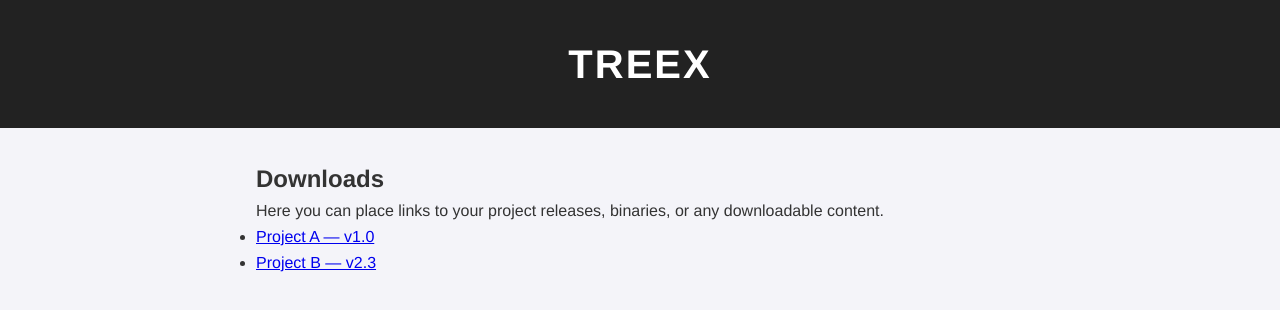
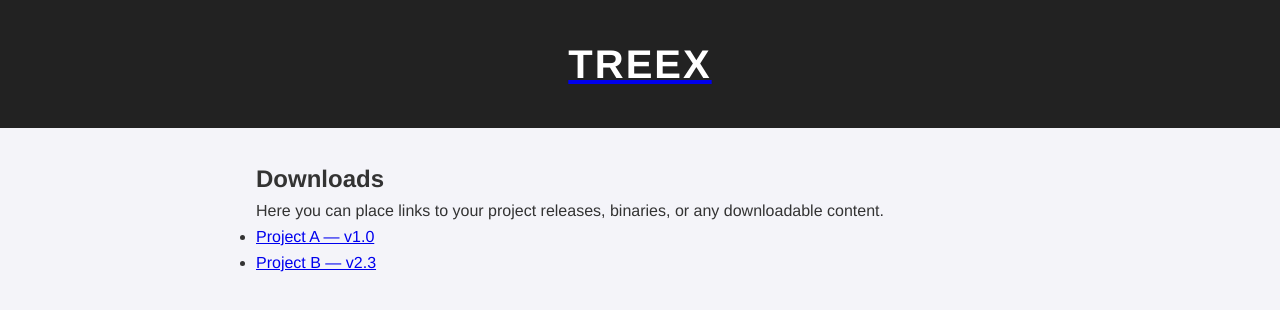
Before and after one commit to TreexHD/TreexHD.github.io, a plain HTML site: page downloads.html in a window 1280 px wide. Drawn offline with Linux system fonts and the light colour scheme.

Commit message:
Update downloads.html

```diff
--- a/downloads.html
+++ b/downloads.html
@@ -8,7 +8,7 @@
 </head>
 <body>
   <header>
-    <h1>treex</h1>
+    <a href="index.html"><h1>treex</h1></a>
   </header>
 
   <main>
```
